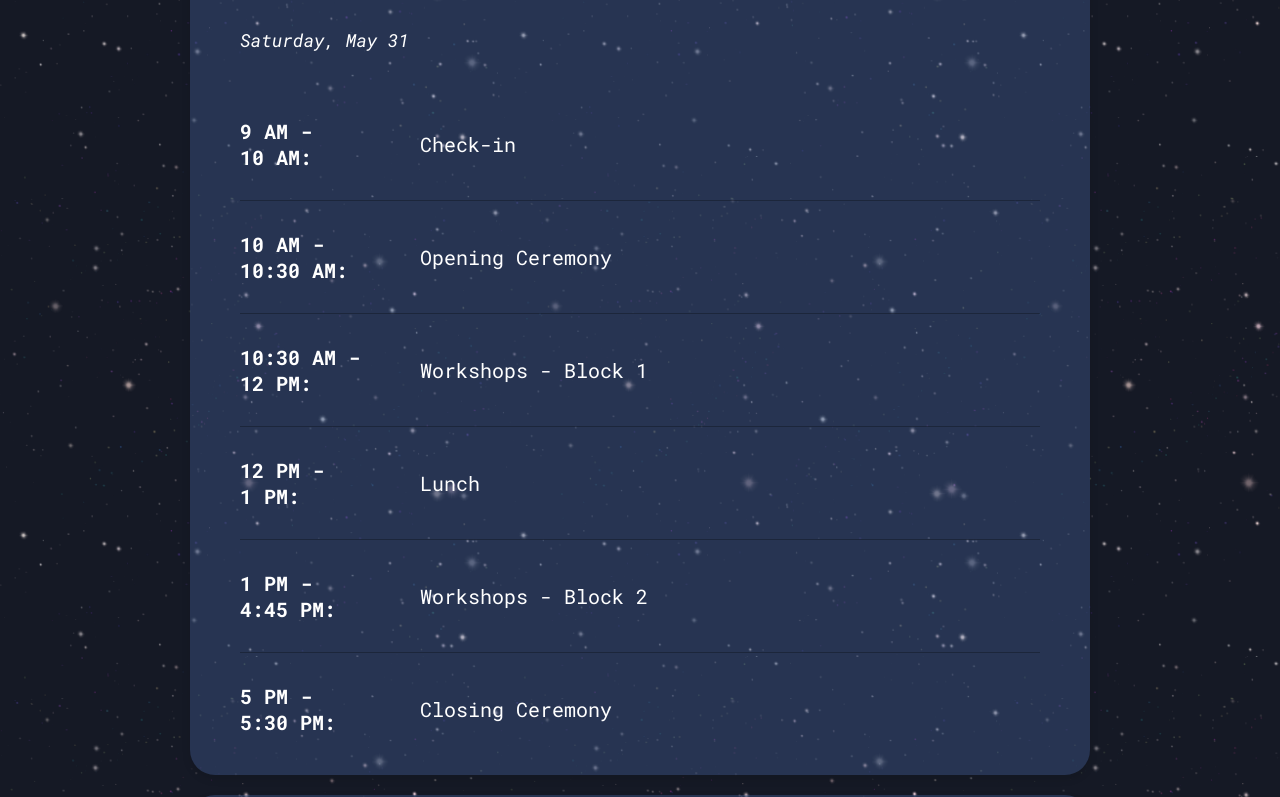
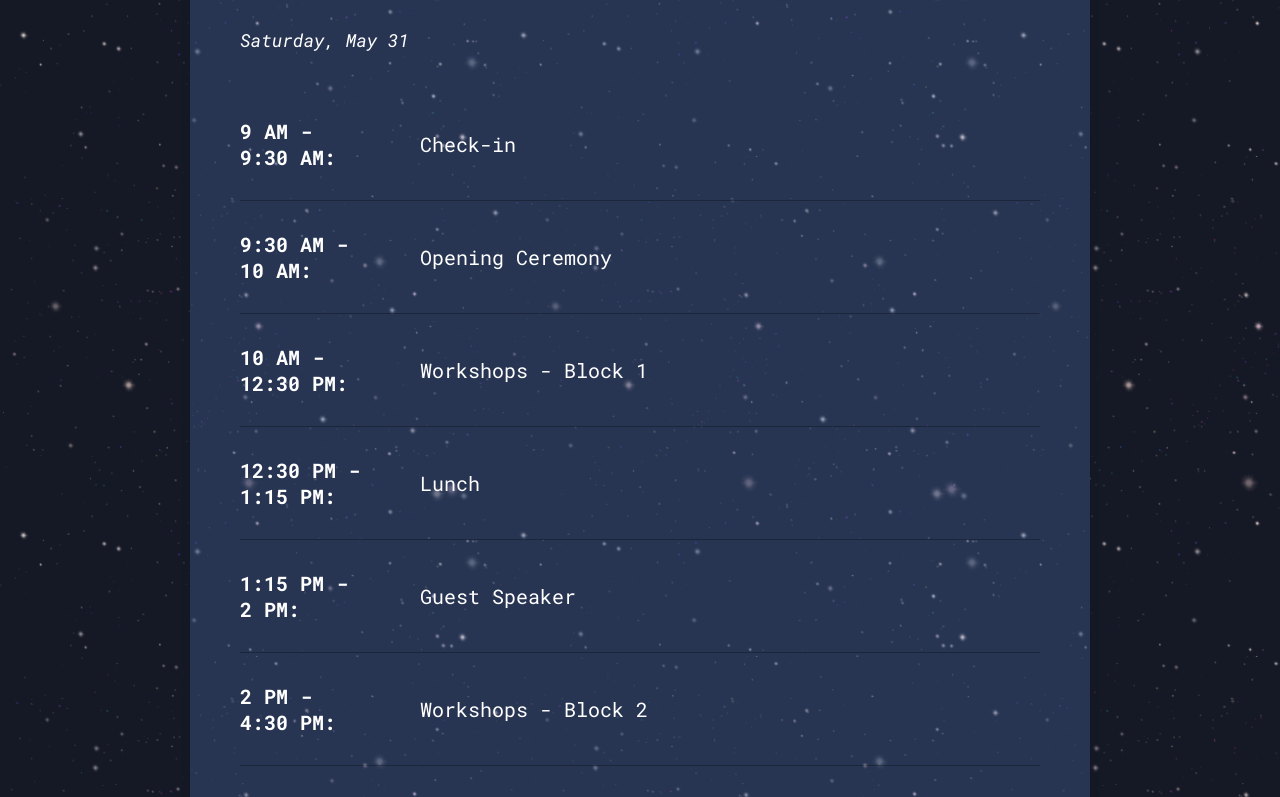
Before and after one commit to EerierGosling/HacKnight, a Next.js app: page / in a window 1280 px wide. Shown: the part 2343-3140 px from the top of the page. Built offline with nearby package versions, Linux system fonts and the light colour scheme.

Commit message:
new metadata and schedule

```diff
--- a/data/Events.json
+++ b/data/Events.json
@@ -1,11 +1,12 @@
 {
     "learnathon": [
-        { "start_time": "9 AM", "end_time": "10 AM", "title": "Check-in" },
-        { "start_time": "10 AM", "end_time": "10:30 AM", "title": "Opening Ceremony" },
-        { "start_time": "10:30 AM", "end_time": "12 PM", "title": "Workshops - Block 1" },
-        { "start_time": "12 PM", "end_time": "1 PM", "title": "Lunch" },
-        { "start_time": "1 PM", "end_time": "4:45 PM", "title": "Workshops - Block 2" },
-        { "start_time": "5 PM", "end_time": "5:30 PM", "title": "Closing Ceremony" }
+        { "start_time": "9 AM", "end_time": "9:30 AM", "title": "Check-in" },
+        { "start_time": "9:30 AM", "end_time": "10 AM", "title": "Opening Ceremony" },
+        { "start_time": "10 AM", "end_time": "12:30 PM", "title": "Workshops - Block 1" },
+        { "start_time": "12:30 PM", "end_time": "1:15 PM", "title": "Lunch" },
+        { "start_time": "1:15 PM", "end_time": "2 PM", "title": "Guest Speaker" },
+        { "start_time": "2 PM", "end_time": "4:30 PM", "title": "Workshops - Block 2" },
+        { "start_time": "4:30 PM", "end_time": "5 PM", "title": "Closing Ceremony" }
     ],
     "hackathon": [
         { "start_time": "6 PM", "end_time": "6:30 PM", "title": "Opening Ceremony" },
--- a/pages/_document.js
+++ b/pages/_document.js
@@ -1,11 +1,12 @@
-import { Html, Head, Main, NextScript } from "next/document";
+import { Html, Head, Main, NextScript } from 'next/document';
 
 export default function Document() {
   return (
-    <Html lang="en">
+    <Html>
       <Head>
+        <title>HacKnight</title>
         <meta charSet="utf-8" />
-        <link rel="icon" href="/hacknight.png" />
+        <link rel="icon" href="/hacknight.png"/>
         <meta name="viewport" content="width=device-width, initial-scale=1" />
         <meta name="theme-color" content="#000000" />
         <meta
--- a/pages/index.js
+++ b/pages/index.js
@@ -1,25 +1,25 @@
 import Image from 'next/image';
+import Head from 'next/head';
+
+import React, { useState, useEffect } from 'react';
+
+import Question from '../components/Question';
+import Schedule from '../components/Schedule';
+import ScrollArrow from '../components/ScrollArrow.js';
+import IntroSection from '../components/IntroSection.js';
+import MiddleHills from '../components/MiddleHills.js';
+
+import intro_sections from '../data/Intro.json';
+import questions from '../data/Questions.json';
+
 import hacknight_logo from '../public/hacknight.png';
 import hacknight_text from '../public/logo_text.png';
-import Question from '../components/Question';
-import Schedule from '../components/Schedule';
-import questions from '../data/Questions.json';
-import ScrollArrow from '../components/ScrollArrow.js'
-import IntroSection from '../components/IntroSection.js'
-import intro_sections from '../data/Intro.json';
-
-import MiddleHills from '../components/MiddleHills.js';
-
-import React, { useState, useEffect } from 'react';
 import moon_image from '../public/hero/moon.png';
 import clouds from '../public/hero/clouds.png';
-
 import hill_left_1 from '../public/hero/hills/left/1.png';
 import hill_left_3 from '../public/hero/hills/left/3.png';
 import hill_right_2 from '../public/hero/hills/right/2.png';
 import hill_right_4 from '../public/hero/hills/right/4.png';
-
-import Head from 'next/head';
 
 export default function Content() {
 
@@ -97,6 +97,14 @@ export default function Content() {
     <>
       <Head>
         <title>HacKnight</title>
+        <meta charSet="utf-8" />
+        <link rel="icon" href="/hacknight.png"/>
+        <meta name="viewport" content="width=device-width, initial-scale=1" />
+        <meta name="theme-color" content="#000000" />
+        <meta
+          name="description"
+          content="May 31-June 1 in the Boston area."
+        />
       </Head>
       <div className="App">
 
```
